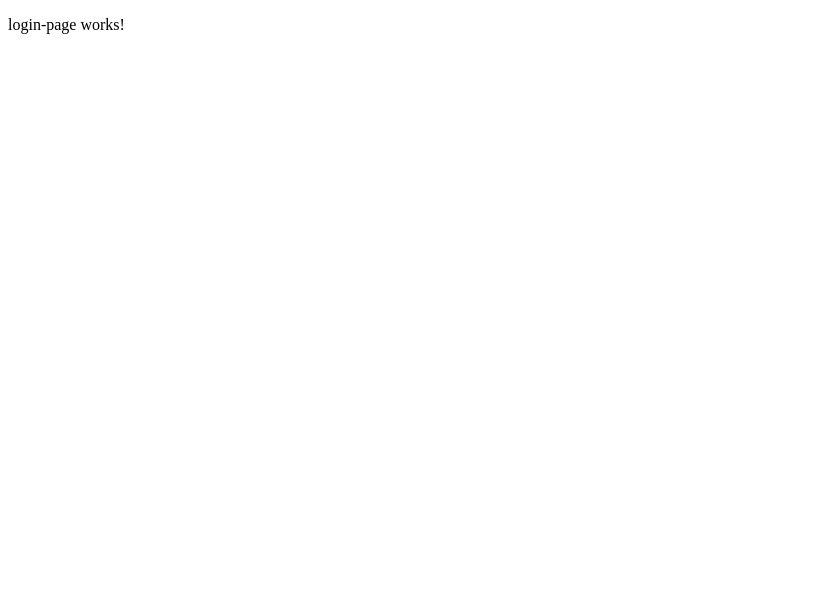
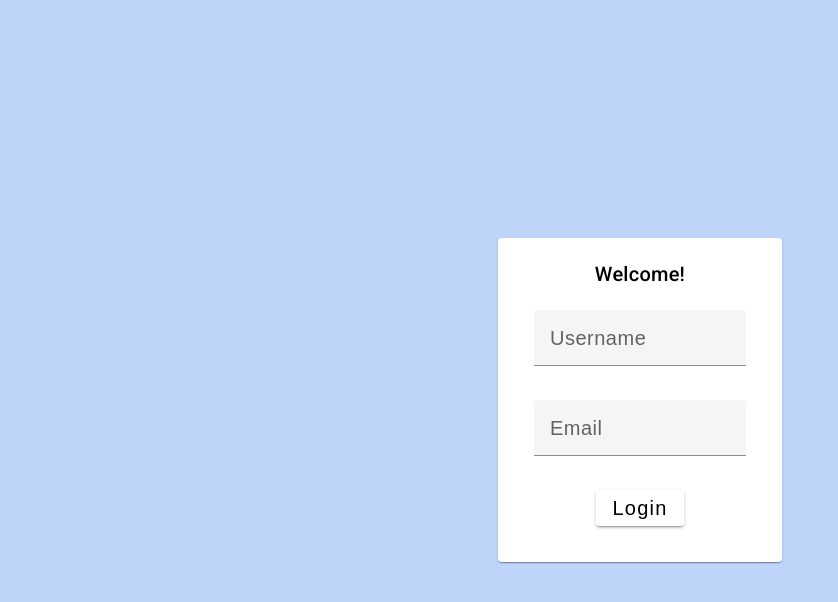
Before and after one commit to onqqr/angular-user-control, an Angular app in the folder angular-user-control/: page / in a window 1280 px wide. Shown: the top 602 px of the page, without its empty margins (0-838 px from the left). Built offline with nearby package versions, Linux system fonts and the light colour scheme.

Commit message:
feat: add login component

```diff
--- a/angular-user-control/angular.json
+++ b/angular-user-control/angular.json
@@ -30,6 +30,7 @@
               "src/assets"
             ],
             "styles": [
+              "@angular/material/prebuilt-themes/deeppurple-amber.css",
               "src/styles.scss"
             ],
             "scripts": []
@@ -90,6 +91,7 @@
               "src/assets"
             ],
             "styles": [
+              "@angular/material/prebuilt-themes/deeppurple-amber.css",
               "src/styles.scss"
             ],
             "scripts": []
--- a/angular-user-control/package.json
+++ b/angular-user-control/package.json
@@ -11,6 +11,7 @@
   "private": true,
   "dependencies": {
     "@angular/animations": "^17.1.0",
+    "@angular/cdk": "^17.1.0",
     "@angular/common": "^17.1.0",
     "@angular/compiler": "^17.1.0",
     "@angular/core": "^17.1.0",
--- a/angular-user-control/src/app/app.component.ts
+++ b/angular-user-control/src/app/app.component.ts
@@ -1,6 +1,10 @@
 import { Component } from '@angular/core';
 import { RouterOutlet } from '@angular/router';
-import { LoginPageComponent } from "./components/login-page/login-page.component";
+import { LoginPageComponent } from './components/login-page/login-page.component';
+import { MatInputModule } from '@angular/material/input';
+import { MatButtonModule } from '@angular/material/button';
+import { MatCardModule } from '@angular/material/card';
+
 
 @Component({
   selector: 'app-root',
--- a/angular-user-control/src/app/app.config.ts
+++ b/angular-user-control/src/app/app.config.ts
@@ -2,7 +2,8 @@ import { ApplicationConfig } from '@angular/core';
 import { provideRouter } from '@angular/router';
 
 import { routes } from './app.routes';
+import { provideAnimations } from '@angular/platform-browser/animations';
 
 export const appConfig: ApplicationConfig = {
-  providers: [provideRouter(routes)]
+  providers: [provideRouter(routes), provideAnimations()]
 };
--- a/angular-user-control/src/app/components/login-page/login-page.component.html
+++ b/angular-user-control/src/app/components/login-page/login-page.component.html
@@ -1 +1,32 @@
-<p>login-page works!</p>
+<mat-card>
+  <mat-card-title>Welcome!</mat-card-title>
+  <mat-card-content>
+    <form (ngSubmit)="onSubmit()">
+      <p>
+        <mat-form-field>
+          <input
+            type="text"
+            matInput
+            placeholder="Username"
+            formControlName="username"
+          />
+        </mat-form-field>
+      </p>
+
+      <p>
+        <mat-form-field>
+          <input
+            type="email"
+            matInput
+            placeholder="Email"
+            formControlName="email"
+          />
+        </mat-form-field>
+      </p>
+
+      <div class="button">
+        <button mat-raised-button type="submit">Login</button>
+      </div>
+    </form>
+  </mat-card-content>
+</mat-card>
--- a/angular-user-control/src/app/components/login-page/login-page.component.scss
+++ b/angular-user-control/src/app/components/login-page/login-page.component.scss
@@ -0,0 +1,37 @@
+:host {
+  display: flex;
+  justify-content: center;
+  margin: 100px 0px;
+}
+
+mat-card {
+  padding: 20px;
+  gap: 20px;
+}
+
+.mat-form-field {
+  width: 100%;
+  min-width: 300px;
+}
+
+mat-card-title,
+mat-card-content {
+  display: flex;
+  justify-content: center;
+}
+
+.error {
+  padding: 16px;
+  width: 300px;
+  color: white;
+  background-color: red;
+}
+
+.button {
+  display: flex;
+  justify-content: center;
+}
+
+button {
+  background-color: rgb(186, 248, 248);
+}
--- a/angular-user-control/src/app/components/login-page/login-page.component.ts
+++ b/angular-user-control/src/app/components/login-page/login-page.component.ts
@@ -1,12 +1,27 @@
-import { Component } from '@angular/core';
+import { Component, EventEmitter, Input, Output } from '@angular/core';
+import { FormControl, FormGroup } from '@angular/forms';
+import { MatButtonModule } from '@angular/material/button';
+import { MatCardModule } from '@angular/material/card';
+import { MatInputModule } from '@angular/material/input';
 
 @Component({
   selector: 'app-login-page',
   standalone: true,
-  imports: [],
+  imports: [MatCardModule, MatInputModule, MatButtonModule],
   templateUrl: './login-page.component.html',
   styleUrl: './login-page.component.scss'
 })
 export class LoginPageComponent {
-  title = 'hello world';
+  @Output() submitEM = new EventEmitter();
+
+  public form: FormGroup = new FormGroup({
+    username: new FormControl(''),
+    password: new FormControl(''),
+  });
+
+  onSubmit() {
+    if (this.form.valid) {
+      this.submitEM.emit(this.form.value);
+    }
+  }
 }
--- a/angular-user-control/src/index.html
+++ b/angular-user-control/src/index.html
@@ -6,8 +6,10 @@
   <base href="/">
   <meta name="viewport" content="width=device-width, initial-scale=1">
   <link rel="icon" type="image/x-icon" href="favicon.ico">
+  <link href="https://fonts.googleapis.com/css2?family=Roboto:wght@300;400;500&display=swap" rel="stylesheet">
+  <link href="https://fonts.googleapis.com/icon?family=Material+Icons" rel="stylesheet">
 </head>
-<body>
+<body class="mat-typography">
   <app-root></app-root>
 </body>
 </html>
--- a/angular-user-control/src/styles.scss
+++ b/angular-user-control/src/styles.scss
@@ -1 +1,32 @@
-/* You can add global styles to this file, and also import other style files */
+*,
+*::before,
+*::after {
+    padding: 0;
+    margin: 0;
+    border: 0;
+    box-sizing: border-box;
+    font-size: 20px;
+    font-family: 'Quicksand', sans-serif;
+}
+
+ul,
+ol,
+li {
+    list-style: none;
+}
+
+a {
+    text-decoration: none;
+    color: none;
+}
+
+body {
+  display: flex;
+  flex-direction: column;
+  justify-content: center;
+  align-items: center;
+  background-color:rgb(191, 212, 249);
+}
+
+html, body { height: 100%; }
+body { margin: 0; font-family: Roboto, "Helvetica Neue", sans-serif; }
```
Also changed, not shown: 1 other file (tests, documents, lock files or other folders).
